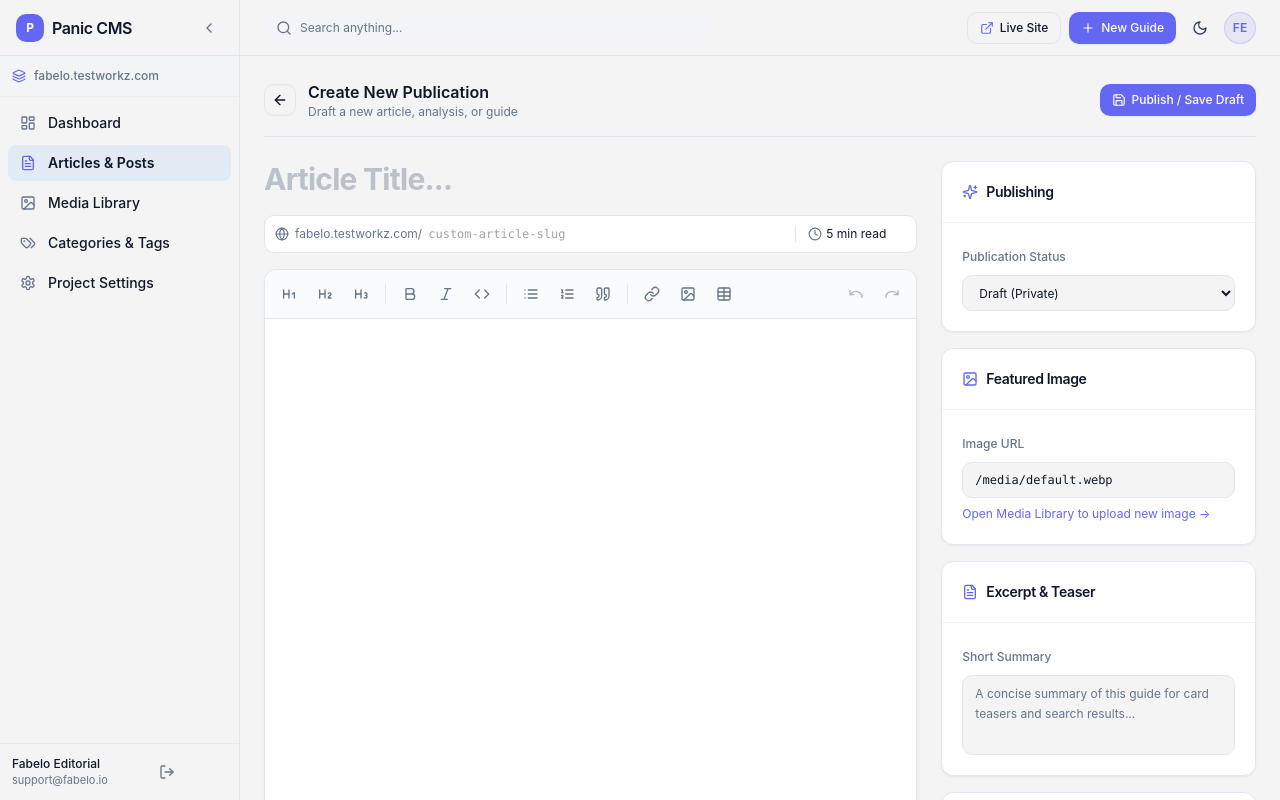
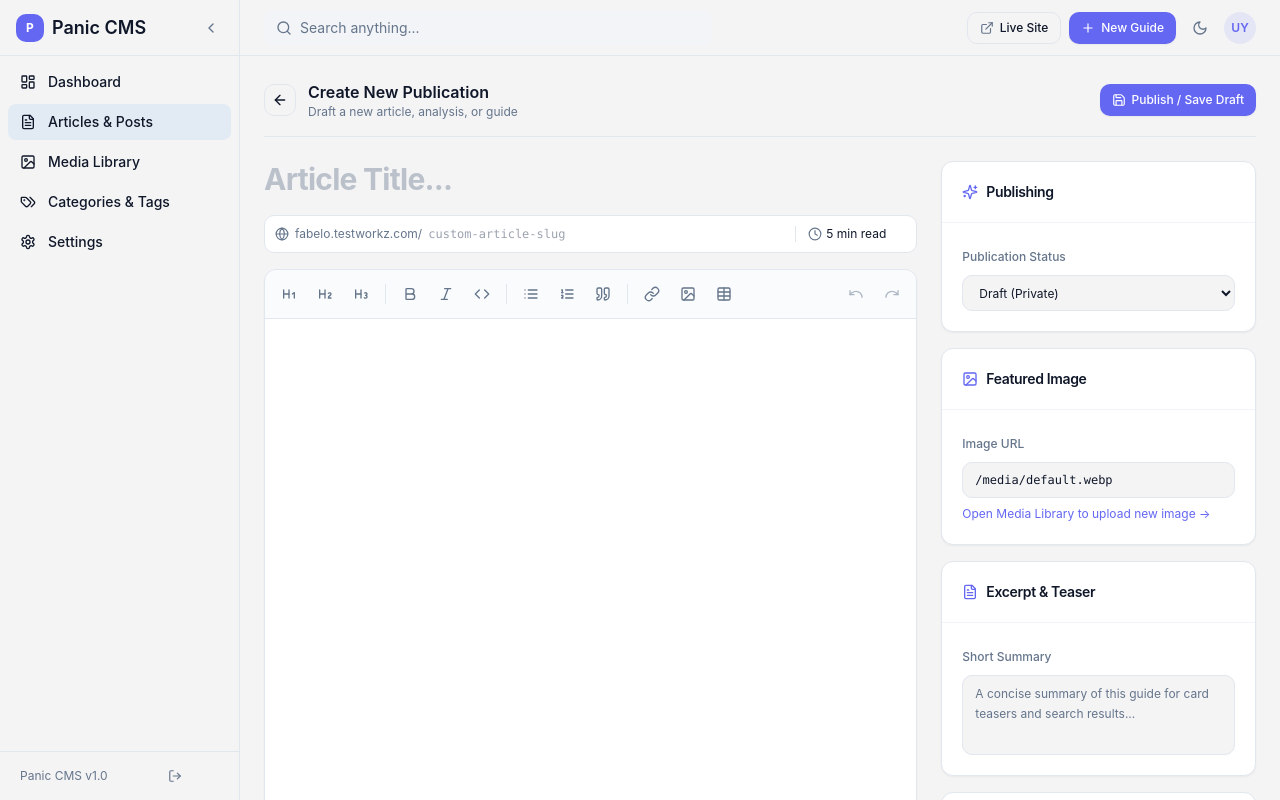
Before and after one commit to panicworkz/aicronicles-dev, a Next.js app: page /panic/posts/new in a window 1280 px wide. Built offline with nearby package versions, Linux system fonts and the light colour scheme.

Commit message:
feat: complete visual and behavioral parity with hubz architecture

```diff
--- a/src/app/panic/layout.tsx
+++ b/src/app/panic/layout.tsx
@@ -11,8 +11,6 @@ import {
   Settings,
   ExternalLink,
   LogOut,
-  Sparkles,
-  Layers,
   Search,
   Plus,
   Sun,
@@ -23,6 +21,7 @@ import { Button } from '@/components/ui/button';
 import { Input } from '@/components/ui/input';
 import { Separator } from '@/components/ui/separator';
 import { useTheme } from '@/providers/theme-provider';
+import { cn } from '@/lib/utils';
 
 export default function PanicAdminLayout({ children }: { children: React.ReactNode }) {
   const pathname = usePathname();
@@ -41,154 +40,158 @@ export default function PanicAdminLayout({ children }: { children: React.ReactNo
   };
 
   const navItems = [
-    { label: 'Dashboard', href: '/panic', icon: LayoutDashboard, exact: true },
-    { label: 'Articles & Posts', href: '/panic/posts', icon: FileText, exact: false },
-    { label: 'Media Library', href: '/panic/media', icon: ImageIcon, exact: false },
-    { label: 'Categories & Tags', href: '/panic/categories', icon: Tags, exact: false },
-    { label: 'Project Settings', href: '/panic/settings', icon: Settings, exact: false },
+    { href: '/panic', label: 'Dashboard', icon: LayoutDashboard },
+    { href: '/panic/posts', label: 'Articles & Posts', icon: FileText },
+    { href: '/panic/media', label: 'Media Library', icon: ImageIcon },
+    { href: '/panic/categories', label: 'Categories & Tags', icon: Tags },
+    { href: '/panic/settings', label: 'Settings', icon: Settings },
   ];
 
   return (
-    <div className="flex h-screen overflow-hidden bg-background text-foreground antialiased selection:bg-primary/20 selection:text-primary">
+    <div className="flex h-screen overflow-hidden">
       {/* Hubz Sidebar */}
       <aside
-        className={`flex flex-col border-r border-border bg-sidebar transition-all duration-300 shrink-0 ${
-          collapsed ? 'w-16' : 'w-60'
-        }`}
+        className={cn(
+          "flex flex-col border-r bg-sidebar transition-all duration-300 shrink-0",
+          collapsed ? "w-16" : "w-60",
+        )}
       >
-        {/* Brand Header with Collapse Toggle */}
-        <div className="flex h-14 items-center gap-2 px-4 border-b border-border">
-          {!collapsed ? (
-            <Link href="/panic" className="flex items-center gap-2 font-semibold text-base tracking-tight">
+        <div className="flex h-14 items-center gap-2 px-4 border-b">
+          {!collapsed && (
+            <Link
+              href="/panic"
+              className="flex items-center gap-2 font-semibold text-lg"
+            >
               <div className="size-7 rounded-lg bg-primary flex items-center justify-center text-primary-foreground text-xs font-bold shadow-xs">
                 P
               </div>
               <span>Panic CMS</span>
             </Link>
-          ) : (
+          )}
+          {collapsed && (
             <div className="size-7 mx-auto rounded-lg bg-primary flex items-center justify-center text-primary-foreground text-xs font-bold shadow-xs">
               P
             </div>
           )}
           <Button
             variant="ghost"
-            size="sm"
-            className="ml-auto size-7 p-0 text-muted-foreground hover:text-foreground"
+            size="icon"
+            className="ml-auto size-6"
             onClick={() => setCollapsed(!collapsed)}
-            title={collapsed ? 'Expand sidebar' : 'Collapse sidebar'}
           >
-            <ChevronLeft className={`size-4 transition-transform duration-200 ${collapsed ? 'rotate-180' : ''}`} />
+            <ChevronLeft
+              className={cn(
+                "size-4 transition-transform",
+                collapsed && "rotate-180",
+              )}
+            />
           </Button>
         </div>
 
-        {/* Project Selector Badge */}
-        {!collapsed && (
-          <div className="p-3 border-b border-border/50 bg-muted/20">
-            <div className="flex items-center gap-2 text-xs text-muted-foreground">
-              <Layers className="size-3.5 text-primary" />
-              <span className="truncate font-medium">fabelo.testworkz.com</span>
-            </div>
-          </div>
-        )}
-
-        {/* Nav Links */}
-        <nav className="flex-1 p-2 space-y-1 overflow-y-auto">
+        <div className="flex-1 py-2 overflow-y-auto">
+          <nav className="flex flex-col gap-1 px-2">
             {navItems.map((item) => {
               const Icon = item.icon;
-            const isActive = item.exact
-              ? pathname === item.href
+              const isActive =
+                item.href === '/panic'
+                  ? pathname === '/panic'
                   : pathname.startsWith(item.href);
 
               return (
                 <Link
                   key={item.href}
                   href={item.href}
-                className={`flex items-center gap-3 px-3 py-2 rounded-md text-sm font-medium transition-colors ${
+                  className={cn(
+                    "flex items-center gap-3 px-3 py-2 rounded-md text-sm font-medium transition-colors",
                     isActive
-                    ? 'bg-sidebar-accent text-sidebar-accent-foreground font-semibold shadow-2xs'
-                    : 'text-sidebar-foreground hover:bg-sidebar-accent/50'
-                }`}
+                      ? "bg-sidebar-accent text-sidebar-accent-foreground"
+                      : "text-sidebar-foreground hover:bg-sidebar-accent/50",
+                  )}
                   title={collapsed ? item.label : undefined}
                 >
-                <Icon className={`size-4 shrink-0 ${isActive ? 'text-primary' : 'text-muted-foreground'}`} />
+                  <span className="relative shrink-0">
+                    <Icon className="size-4" />
+                  </span>
                   {!collapsed && <span className="truncate">{item.label}</span>}
                 </Link>
               );
             })}
           </nav>
+        </div>
 
-        {/* User Info & Logout */}
-        <Separator className="bg-border/60" />
-        <div className="p-3 bg-sidebar flex items-center justify-between">
+        <Separator />
+        <div className="p-2 flex items-center justify-between">
           {!collapsed ? (
-            <div className="truncate">
-              <p className="text-xs font-medium text-foreground truncate">Fabelo Editorial</p>
-              <p className="text-[11px] text-muted-foreground truncate">support@fabelo.io</p>
+            <div className="px-3 py-2 text-xs text-muted-foreground">
+              Panic CMS v1.0
             </div>
           ) : null}
           <Button
             variant="ghost"
-            size="sm"
+            size="icon"
             onClick={handleLogout}
-            className="h-8 w-8 p-0 text-muted-foreground hover:text-destructive shrink-0 mx-auto"
-            title="Sign Out"
+            className="size-7 text-muted-foreground hover:text-destructive shrink-0 mx-auto"
+            title="Logout"
           >
-            <LogOut className="size-4" />
+            <LogOut className="size-3.5" />
           </Button>
         </div>
       </aside>
 
       {/* Main Column */}
-      <div className="flex-1 flex flex-col min-w-0 overflow-hidden">
+      <div className="flex flex-1 flex-col overflow-hidden">
         {/* Hubz Header */}
-        <header className="flex h-14 items-center gap-4 border-b border-border bg-background px-6 shrink-0">
+        <header className="flex h-14 items-center gap-4 border-b bg-background px-6 shrink-0">
           <div className="relative flex-1 max-w-md">
             <Search className="absolute left-3 top-1/2 -translate-y-1/2 size-4 text-muted-foreground" />
             <Input
               placeholder="Search anything..."
-              className="pl-9 bg-muted/50 border-none h-8 text-xs placeholder:text-muted-foreground"
+              className="pl-9 bg-muted/50 border-none h-9 text-sm"
             />
           </div>
 
           <div className="flex items-center gap-2 ml-auto">
             <Link href="/" target="_blank">
-              <Button variant="outline" size="sm" className="h-8 text-xs gap-1.5">
-                <ExternalLink className="size-3.5 text-primary" />
+              <Button variant="outline" size="sm" className="gap-1.5 text-xs">
+                <ExternalLink className="size-3.5 text-muted-foreground" />
                 <span>Live Site</span>
               </Button>
             </Link>
 
             <Link href="/panic/posts/new">
-              <Button size="sm" className="h-8 text-xs gap-1.5 font-medium">
+              <Button size="sm" className="gap-1.5 text-xs font-medium">
                 <Plus className="size-3.5" />
                 <span>New Guide</span>
               </Button>
             </Link>
 
-            {/* Hubz Light / Dark Theme Switcher */}
+            {/* Hubz Sun / Moon Toggle Button */}
             <Button
               variant="ghost"
-              size="sm"
-              className="h-8 w-8 p-0 text-muted-foreground hover:text-foreground"
-              onClick={() => setTheme(theme === 'dark' ? 'light' : 'dark')}
-              title={theme === 'dark' ? 'Switch to Light Mode' : 'Switch to Dark Mode'}
+              size="icon"
+              className="size-8"
+              onClick={() => setTheme(theme === "dark" ? "light" : "dark")}
+              title={theme === "dark" ? "Switch to Light Mode" : "Switch to Dark Mode"}
             >
-              {theme === 'dark' ? (
-                <Sun className="size-4 text-amber-400" />
+              {theme === "dark" ? (
+                <Sun className="size-4" />
               ) : (
-                <Moon className="size-4 text-slate-700" />
+                <Moon className="size-4" />
               )}
             </Button>
 
             {/* User Avatar */}
-            <div className="size-8 rounded-full bg-primary/10 text-primary text-xs font-semibold flex items-center justify-center border border-primary/20">
-              FE
+            <div className="size-8 rounded-full bg-primary/10 text-primary text-xs font-semibold flex items-center justify-center">
+              UY
             </div>
           </div>
         </header>
 
-        {/* Scrollable Main Canvas */}
-        <main className="flex-1 overflow-y-auto p-6 bg-background scroll-smooth">
+        {/* Scrollable Main Area */}
+        <main
+          data-hubz-scroll-main
+          className="flex-1 overflow-y-auto scroll-smooth p-6 bg-background"
+        >
           {children}
         </main>
       </div>
--- a/src/app/panic/page.tsx
+++ b/src/app/panic/page.tsx
@@ -15,6 +15,7 @@ import {
 import { Card, CardHeader, CardTitle, CardContent } from '@/components/ui/card';
 import { Button } from '@/components/ui/button';
 import { Badge } from '@/components/ui/badge';
+import { StatCard } from '@/components/dashboard/stat-card';
 
 export const dynamic = 'force-dynamic';
 
@@ -29,19 +30,12 @@ export default async function PanicDashboardPage() {
     limit: 8,
   });
 
-  const stats = [
-    { label: 'Total Publications', value: totalPostsResult.value, icon: FileText, change: 'All time' },
-    { label: 'Published Guides', value: publishedPostsResult.value, icon: CheckCircle2, change: 'Live on web' },
-    { label: 'Media Assets', value: mediaResult.value, icon: ImageIcon, change: 'Optimized WebP' },
-    { label: 'Authors & Editors', value: authorResult.value, icon: Users, change: 'Active staff' },
-  ];
-
   return (
-    <div className="space-y-6 max-w-7xl mx-auto">
+    <div className="space-y-6">
       {/* Header */}
       <div className="flex flex-col sm:flex-row sm:items-center justify-between gap-4">
         <div>
-          <h1 className="text-2xl font-bold tracking-tight text-foreground">Overview & Content Analytics</h1>
+          <h1 className="text-2xl font-bold tracking-tight">Overview & Content Analytics</h1>
           <p className="text-xs text-muted-foreground mt-0.5">Project: Fabelo Editorial Hub (fabelo.testworkz.com)</p>
         </div>
         <Link href="/panic/posts/new">
@@ -52,30 +46,41 @@ export default async function PanicDashboardPage() {
         </Link>
       </div>
 
-      {/* Stats Cards */}
-      <div className="grid grid-cols-1 sm:grid-cols-2 lg:grid-cols-4 gap-4">
-        {stats.map((stat) => {
-          const Icon = stat.icon;
-          return (
-            <Card key={stat.label}>
-              <CardContent className="p-5 space-y-3">
-                <div className="flex items-center justify-between">
-                  <span className="text-xs font-medium text-muted-foreground">{stat.label}</span>
-                  <div className="p-2 rounded-lg bg-primary/10 text-primary">
-                    <Icon className="size-4" />
-                  </div>
-                </div>
-                <div className="text-3xl font-bold text-foreground">{stat.value}</div>
-                <div className="text-xs text-muted-foreground font-medium">{stat.change}</div>
-              </CardContent>
-            </Card>
-          );
-        })}
+      {/* Hubz Stat Cards Grid */}
+      <div className="grid gap-4 md:grid-cols-2 lg:grid-cols-4">
+        <StatCard
+          title="Total Publications"
+          value={totalPostsResult.value}
+          change="All time articles"
+          icon={FileText}
+          trend="up"
+        />
+        <StatCard
+          title="Published Guides"
+          value={publishedPostsResult.value}
+          change="Live on web"
+          icon={CheckCircle2}
+          trend="up"
+        />
+        <StatCard
+          title="Media Assets"
+          value={mediaResult.value}
+          change="Optimized WebP"
+          icon={ImageIcon}
+          trend="up"
+        />
+        <StatCard
+          title="Authors & Editors"
+          value={authorResult.value}
+          change="Active staff"
+          icon={Users}
+          trend="up"
+        />
       </div>
 
       {/* Recent Publications Table Card */}
       <Card>
-        <CardHeader className="flex flex-row items-center justify-between p-5 border-b border-border/60">
+        <CardHeader className="flex flex-row items-center justify-between pb-2">
           <div>
             <CardTitle className="text-base font-semibold">Recent Publications</CardTitle>
             <p className="text-xs text-muted-foreground mt-0.5">Latest articles published or edited</p>
@@ -86,43 +91,43 @@ export default async function PanicDashboardPage() {
           </Link>
         </CardHeader>
 
-        <CardContent className="p-0">
+        <CardContent>
           <div className="overflow-x-auto">
-            <table className="w-full text-left text-xs">
-              <thead className="bg-muted/40 text-muted-foreground border-b border-border/60 font-medium">
+            <table className="w-full text-left text-sm">
+              <thead className="text-muted-foreground border-b text-xs font-medium">
                 <tr>
-                  <th className="py-3 px-4">Title & Slug</th>
-                  <th className="py-3 px-4">Status</th>
-                  <th className="py-3 px-4">Reading Time</th>
-                  <th className="py-3 px-4">Last Modified</th>
-                  <th className="py-3 px-4 text-right">Actions</th>
+                  <th className="py-3 px-2">Title & Slug</th>
+                  <th className="py-3 px-2">Status</th>
+                  <th className="py-3 px-2">Reading Time</th>
+                  <th className="py-3 px-2">Last Modified</th>
+                  <th className="py-3 px-2 text-right">Actions</th>
                 </tr>
               </thead>
-              <tbody className="divide-y divide-border/60 text-foreground">
+              <tbody className="divide-y divide-border/60">
                 {recentPosts.map((post) => (
-                  <tr key={post.id} className="hover:bg-muted/30 transition">
-                    <td className="py-3 px-4">
-                      <div className="font-medium text-foreground truncate max-w-md">{post.title}</div>
-                      <div className="text-[11px] text-muted-foreground font-mono truncate max-w-md">/{post.slug}</div>
+                  <tr key={post.id} className="hover:bg-muted/40 transition">
+                    <td className="py-3 px-2">
+                      <div className="font-medium text-foreground truncate max-w-lg">{post.title}</div>
+                      <div className="text-xs text-muted-foreground font-mono truncate max-w-lg">/{post.slug}</div>
                     </td>
-                    <td className="py-3 px-4">
-                      <Badge variant={post.status === 'published' ? 'default' : 'secondary'} className="capitalize">
+                    <td className="py-3 px-2">
+                      <Badge variant={post.status === 'published' ? 'default' : 'secondary'} className="capitalize text-xs font-normal">
                         {post.status}
                       </Badge>
                     </td>
-                    <td className="py-3 px-4 text-muted-foreground">{post.readingTime}</td>
-                    <td className="py-3 px-4 text-muted-foreground">
+                    <td className="py-3 px-2 text-xs text-muted-foreground">{post.readingTime}</td>
+                    <td className="py-3 px-2 text-xs text-muted-foreground">
                       {post.updatedAt ? new Date(post.updatedAt).toLocaleDateString('en-US', { month: 'short', day: 'numeric' }) : 'Recent'}
                     </td>
-                    <td className="py-3 px-4 text-right space-x-1">
+                    <td className="py-3 px-2 text-right space-x-1">
                       <Link href={`/${post.slug}`} target="_blank">
-                        <Button variant="ghost" size="sm" className="h-7 w-7 p-0" title="View Public Page">
-                          <Eye className="size-3.5" />
+                        <Button variant="ghost" size="icon" className="size-8 text-muted-foreground hover:text-foreground" title="View Public Page">
+                          <Eye className="size-4" />
                         </Button>
                       </Link>
                       <Link href={`/panic/posts/${post.id}`}>
-                        <Button variant="ghost" size="sm" className="h-7 w-7 p-0 text-primary" title="Edit in Visual Editor">
-                          <Edit3 className="size-3.5" />
+                        <Button variant="ghost" size="icon" className="size-8 text-primary hover:text-primary" title="Edit in Visual Editor">
+                          <Edit3 className="size-4" />
                         </Button>
                       </Link>
                     </td>
--- /dev/null
+++ b/src/components/dashboard/stat-card.tsx
@@ -0,0 +1,54 @@
+"use client";
+
+import type { ReactNode } from "react";
+import type { LucideIcon } from "lucide-react";
+import { TrendingDown, TrendingUp } from "lucide-react";
+import { Card, CardContent } from "@/components/ui/card";
+import { cn } from "@/lib/utils";
+
+export function StatCard({
+  title,
+  value,
+  change,
+  icon: Icon,
+  trend = "up",
+}: {
+  title: string;
+  value: ReactNode;
+  change: string;
+  icon: LucideIcon;
+  trend?: "up" | "down";
+}) {
+  return (
+    <Card>
+      <CardContent className="p-6">
+        <div className="flex items-center justify-between">
+          <div className="space-y-1">
+            <p className="text-sm text-muted-foreground">{title}</p>
+            {typeof value === "string" || typeof value === "number" ? (
+              <p className="text-2xl font-bold leading-tight text-foreground">{value}</p>
+            ) : (
+              value
+            )}
+            <div
+              className={cn(
+                "flex items-center gap-1 text-xs font-medium",
+                trend === "up" ? "text-emerald-600 dark:text-emerald-400" : "text-red-600 dark:text-red-400",
+              )}
+            >
+              {trend === "up" ? (
+                <TrendingUp className="size-3" />
+              ) : (
+                <TrendingDown className="size-3" />
+              )}
+              <span>{change}</span>
+            </div>
+          </div>
+          <div className="size-12 rounded-xl bg-primary/10 flex items-center justify-center shrink-0">
+            <Icon className="size-6 text-primary" />
+          </div>
+        </div>
+      </CardContent>
+    </Card>
+  );
+}
```
Lines whose indentation alone changed are shown as unchanged.
